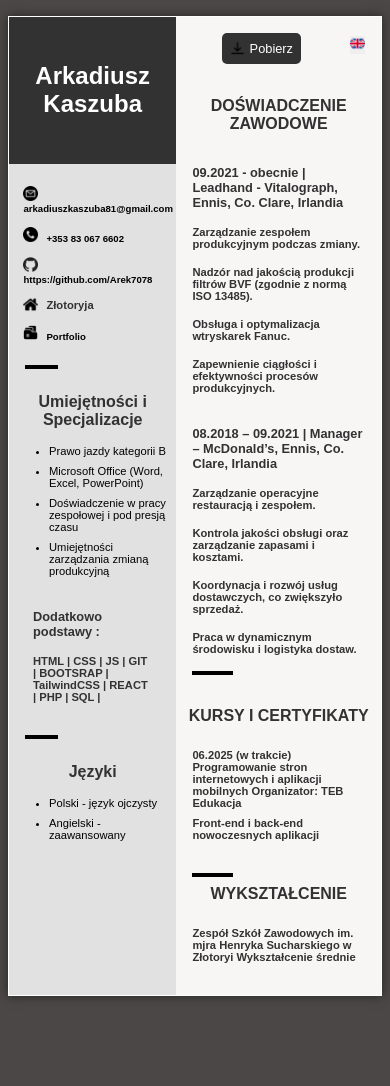
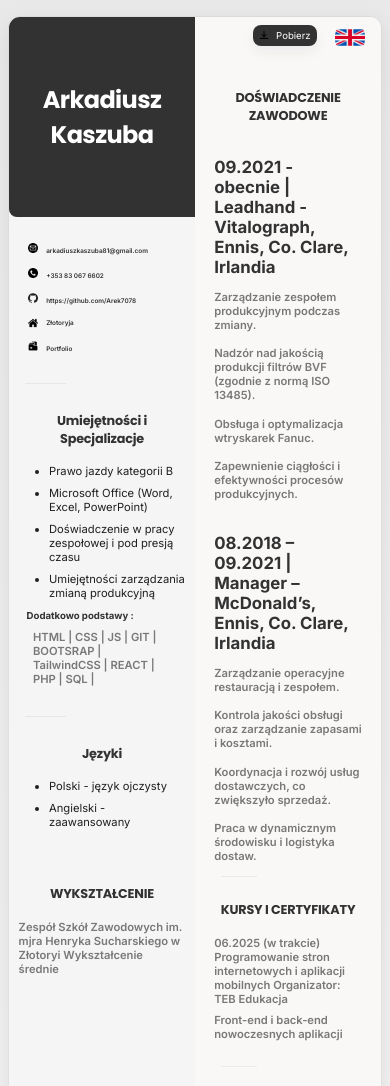
Before and after one commit to Arek7078/cv, a website built with Vite: page index.html in a window 390 px wide. Shown: the top 1086 px of the page. Before the commit the page ends 1012 px from the top, so only its background shows below. Built offline with nearby package versions, Linux system fonts and the light colour scheme.

Commit message:
new design + layout.js for better responsive

```diff
--- a/index.html
+++ b/index.html
@@ -5,12 +5,13 @@
     <link rel="icon" type="image/svg+xml" href="/vite.svg" />
     <meta name="viewport" content="width=device-width, initial-scale=1.0" />
     <link rel="stylesheet" href="./src/style.css">
+  <link href="https://fonts.googleapis.com/css2?family=Inter:wght@300;400;600;700&family=Poppins:wght@400;600;700&display=swap" rel="stylesheet">
     <title>CV</title>
   </head>
   <body>
     <main>
       <!-- buttons -->
-       <button id="langBtn"><img src="./public/assets/united-kingdom.png" alt="eng" width="40px" height="30px" style="border-radius: 10px;"></button>
+       <button id="langBtn"><img id="languageImg" src="./public/assets/united-kingdom.png" alt="eng" width="40px" height="30px" style="border-radius: 10px;"></button>
        <a id="download" href="#" download="Arkadiusz Kaszuba CV"><img src="./public/assets/download.png" alt="download" width="20px" height="20px">Pobierz</a>
       <!-- cv -->
       <div class="left-container">
@@ -21,11 +22,11 @@
 
         <div class="info">
           <ul>
-            <li><a href="mail"><img src="./public/assets/email.png" alt="email" width="20px" height="20px">arkadiuszkaszuba81@gmail.com</a></li>
-            <li><a href="tel"><img src="./public/assets/phone-call.png" alt="phone-call" width="20px" height="20px">+353 83 067 6602</a></li>
-            <li><a href="https://github.com/Arek7078"><img src="./public/assets/github.png" alt="github" width="20px" height="20px">https://github.com/Arek7078</a></li>
-            <li><img src="./public/assets/home.png" alt="home" width="20px" height="20px"><p>Złotoryja</p></li>
-            <li><a id="portfolio" href="portfolio"><img src="./public/assets/portfolio.png" alt="email" width="20px" height="20px">Portfolio</a></li>
+            <li><a href="mailto:arkadiuszkaszuba81@gmail.com"><img src="./public/assets/email.png" alt="email" width="20px" height="20px" target="_blank">arkadiuszkaszuba81@gmail.com</a></li>
+            <li><a href="tel:+353830676602"><img src="./public/assets/phone-call.png" alt="phone-call" width="20px" height="20px">+353 83 067 6602</a></li>
+            <li><a href="https://github.com/Arek7078"><img src="./public/assets/github.png" alt="github" width="20px" height="20px" target="_blank">https://github.com/Arek7078</a></li>
+            <li><img src="./public/assets/home.png" alt="home" width="20px" height="20px" ><a href="https://maps.app.goo.gl/h5zxNTGFo3Zx8Z2VA" target="_blank">Złotoryja</a></li>
+            <li><a id="portfolio" href="portfolio"><img src="./public/assets/portfolio.png" alt="email" width="20px" height="20px" target="_blank">Portfolio</a></li>
           </ul>
         </div>
 
--- /dev/null
+++ b/src/layout.js
@@ -0,0 +1,15 @@
+const education = document.querySelector(".education");
+const leftContainer = document.querySelector(".left-container");
+const rightContainer = document.querySelector(".right-container");
+
+export function lessThank400px() {
+  function moveEducation() {
+    if (window.innerWidth < 400) {
+      leftContainer.appendChild(education);
+    } else {
+      rightContainer.appendChild(education);
+    }
+  }
+  window.addEventListener("resize", moveEducation);
+  moveEducation();
+}
--- a/src/main.js
+++ b/src/main.js
@@ -1,3 +1,5 @@
 import { changeLanguage} from "./language";
+import { lessThank400px } from "./layout";
 
 changeLanguage();
+lessThank400px();
--- a/src/style.css
+++ b/src/style.css
@@ -1,223 +1,284 @@
-:root{
-    --primary-color:rgb(50, 50, 50);
-    --left-container-color:rgb(225, 225, 225);
-    --rigth-container-color:rgb(248, 245, 245);
-    --text-color:white;
+:root {
+  --primary-color: rgb(50, 50, 50);
+  --accent-color: rgb(30, 130, 170);
+  --left-container-color: rgb(245, 245, 246);
+  --rigth-container-color: rgb(250, 248, 247);
+  --muted: rgb(120, 120, 120);
+  --text-color: #1f1f1f;
+  --surface-border: rgba(0, 0, 0, 0.06);
 }
 
-*{
-    margin:0;
-    padding:0;
-    box-sizing:border-box;
+* {
+  margin: 0;
+  padding: 0;
+  box-sizing: border-box;
 }
-body{
-    background-color:rgb(75, 71, 71);
-    font-family: Arial, Helvetica, sans-serif;
+body {
+  background: linear-gradient(
+    180deg,
+    rgba(75, 71, 71, 0.12),
+    rgba(75, 71, 71, 0.08)
+  );
+  font-family: Inter, system-ui, -apple-system, "Segoe UI", Roboto,
+    "Helvetica Neue", Arial;
   display: flex;
   justify-content: center;
   align-items: center;
   min-height: 100vh;
-
-
+  color: var(--text-color);
+  -webkit-font-smoothing: antialiased;
+  -moz-osx-font-smoothing: grayscale;
 }
 
-main{
-    display:flex;
-    max-width:768px;
-    position:relative;
+main {
+  display: flex;
+  max-width: 820px;
+  width: 98%;
+  position: relative;
   margin: 1rem 0.5rem;
-    border: 1px solid white;
-    box-shadow:0 0 10px rgba(0, 0, 0, 0.5);
+  border-radius: 12px;
+  overflow: hidden;
+  border: 1px solid var(--surface-border);
+  box-shadow: 0 6px 20px rgba(16, 24, 40, 0.08);
+  background: transparent;
+  animation: cardEnter 420ms cubic-bezier(0.2, 0.9, 0.2, 1);
+}
 
+@keyframes cardEnter {
+  from {
+    transform: translateY(6px);
+    opacity: 0;
+  }
+  to {
+    transform: translateY(0);
+    opacity: 1;
+  }
+}
+
+/* typography */
+h1 {
+  font-family: "Poppins", Inter, sans-serif;
+  font-weight: 700;
+  letter-spacing: -0.6px;
+  font-size: 1.4rem;
+}
+h2 {
+  font-family: "Poppins", Inter, sans-serif;
+}
+p,
+li,
+a {
+  transition: color 180ms ease, transform 180ms ease;
+}
+
+/* subtle hover effects */
+.info ul li:hover {
+  background: rgba(0, 0, 0, 0.02);
+  border-radius: 6px;
+  transform: translateX(2px);
+}
+.job1,
+.job2 {
+  transition: transform 220ms ease, box-shadow 220ms ease;
+}
+.job1:hover,
+.job2:hover {
+  transform: translateY(-4px);
+  box-shadow: 0 10px 30px rgba(16, 24, 40, 0.04);
 }
 /* contact start */
-.left-container{
-    background-color:var(--left-container-color);
-    max-width:45%;
-
-
+.left-container {
+  background-color: var(--left-container-color);
+  max-width:40%;
+  padding-bottom: 1.2rem;
 }
-.right-container{
+.right-container {
   background-color: var(--rigth-container-color);
-    max-width: 55%;
-
+  max-width:60%;
+  padding: 1rem 0.6rem;
 }
-.name{
-    max-width:100%;
-    height:26%;
-    background-color:var(--primary-color);
-    color:white;
-    display:flex;
-    align-items:center;
-    justify-content:center;
-    font-size:1rem;
+.name {
+  max-width: 100%;
+  background-color: var(--primary-color);
+  color: white;
+  display: flex;
+  align-items: center;
+  justify-content: center;
+  padding: 1.2rem 0.8rem;
+  font-size: 1.05rem;
   text-align: center;
+  border-bottom-left-radius: 8px;
+  height: 15%;
 }
-.info{
-    width:100%;
-    padding:0.5rem;
-    margin-top:0.5rem;
-
+.info {
+  width: 100%;
+  padding: 0.75rem 0.8rem;
+  margin-top: 0.5rem;
 }
-.info ul{
-    list-style:none;
-
+.info ul {
+  list-style: none;
 }
-.info ul li{
-    padding:0.4rem;
-    display:flex;
-    align-items:center;
-
+.info ul li {
+  padding: 0.4rem;
+  display: flex;
+  align-items: center;
 }
-.info ul li a{
-    text-decoration:none;
-    color: black;
-    font-size:0.7rem;
-    font-weight:600;
-
+.info ul li a {
+  text-decoration: none;
+  color: var(--primary-color);
+  font-size: 0.82rem;
+  font-weight: 600;
 }
-.info ul li img{
-    margin-right:0.5rem;
+.info ul li img {
+  margin-right: 0.5rem;
 }
-p{
-    font-size:0.8rem;
-    color: var(--primary-color);
-    font-weight: bold;
-    ;
-
+p {
+  font-size: 0.88rem;
+  color: var(--muted);
+  font-weight: 600;
 }
-hr{
-    border:2px solid black;
-    margin: 0.5rem 0 0.5rem 1rem;
-    width:20%;
+hr {
+  border: none;
+  height: 1px;
+  background: var(--surface-border);
+  margin: 0.75rem 0 0.75rem 1rem;
+  width: 22%;
 }
 /* contact ends */
 
 /* skills start */
-.skills{
-    width:100%;
-    padding:0.5rem;
-    margin-top:0.5rem;
+.skills {
+  width: 100%;
+  padding: 0.5rem;
+  margin-top: 0.5rem;
 }
-h2{
-    font-size:1.4rem;
+h2 {
+  font-size: 1.35rem;
   color: var(--primary-color);
   margin: 0.5rem 0.5rem;
-    font-weight:700;
+  font-weight: 700;
   text-align: center;
+  letter-spacing: -0.2px;
 }
-.skills ul{
-
-    display:flex;
+.skills ul {
+  display: flex;
   justify-content: start;
   flex-direction: column;
-    gap:0.5rem;
-    margin-top:1rem;
-    margin-left:2rem;
+  gap: 0.5rem;
+  margin-top: 1rem;
+  margin-left: 2rem;
 }
-h3{
-    font-size:1.1rem;
+.job1 h3,
+.job2 h3,
+h3 {
+  font-size: 1.05rem;
   color: var(--primary-color);
-    margin: 1rem;
-    font-weight:bold;
+  margin: 0.6rem 0.6rem;
+  font-weight: 700;
 }
-.progLang{
-    display:flex;
+.progLang {
+  display: flex;
   flex-direction: column;
-    gap:0.5rem;
-    margin:1rem;
+  gap: 0.4rem;
+  margin: 0.6rem 1rem;
+  color: var(--muted);
+  font-weight: 600;
 }
 /* skills end */
 
 /* languages start */
-.languages{
-    width:100%;
-    padding:0.5rem;
-    margin-top:0.5rem;
+.languages {
+  width: 100%;
+  padding: 0.5rem;
+  margin-top: 0.5rem;
 }
-.languages ul{
-    display:flex;
+.languages ul {
+  display: flex;
   justify-content: start;
   flex-direction: column;
-    gap:0.5rem;
-    margin-top:1rem;
-    margin-left:2rem;
+  gap: 0.5rem;
+  margin-top: 1rem;
+  margin-left: 2rem;
 }
 /* languages end */
 /* expierience start */
-.experience{
-
-    width:100%;
-    margin-top: 5rem;
+.experience {
+  width: 100%;
+  margin-top: 3.5rem;
 }
-h3{
+.experience h3 {
   margin-top: 2rem;
 }
-.experience ul{
-    list-style:none;
-    display:flex;
+.experience ul {
+  list-style: none;
+  display: flex;
   flex-direction: column;
-    gap:1rem;
-    margin:1rem;
+  gap: 0.9rem;
+  margin: 0.8rem 0.6rem;
 }
-.job1{
-    margin-bottom:3rem;
+.job1 {
+  margin-bottom: 3rem;
 }
 /* expierience ends */
 /* courses start */
-.courses{
-    width:100%;
-    margin-top: 2rem;
-    margin-bottom:3rem;
+.courses {
+  width: 100%;
+  margin-top: 1.5rem;
+  margin-bottom: 2rem;
 }
-.courses ul{
-    list-style:none;
-    display:flex;
+.courses ul {
+  list-style: none;
+  display: flex;
   flex-direction: column;
-    gap:0.5rem;
-    padding: 1rem;
+  gap: 0.4rem;
+  padding: 0.6rem 0.6rem;
 }
-
 
 /* courses ends */
 /* education starts */
-.education{
-    width:100%;
-    margin-top: 2rem;
-    margin-bottom:1rem;
+.education {
+  width: 100%;
+  margin-top: 1.2rem;
+  margin-bottom: 1rem;
 }
-.education ul{
-    list-style:none;
-    display:flex;
+.education ul {
+  list-style: none;
+  display: flex;
   flex-direction: column;
-    gap:0.5rem;
-    padding: 1rem;
+  gap: 0.4rem;
+  padding: 0.6rem 0.6rem;
 }
 /* education ends */
 /* buttons start */
-button{
-    position:absolute;
-    top:1.2rem;
-    right:1rem;
+#lang button,
+button {
+  position: absolute;
+  top: 1.2rem;
+  right: 1rem;
   border: none;
   cursor: pointer;
-
-
-
+  background: transparent;
+  padding: 0;
 }
-#download{
-    position:absolute;
-    top:1rem;
-    right:5rem;
-    text-decoration:none;
-    color:white;
-    background-color:var(--primary-color);
-    padding:0.5rem;
-    border-radius:5px;
-    font-size:0.8rem;
-    display:flex;
-    align-items:center;
-    gap:0.3rem;
+#download {
+  position: absolute;
+  top: 1rem;
+  right: 5rem;
+  text-decoration: none;
+  color: white;
+  background-color: var(--primary-color);
+  padding: 0.45rem 0.6rem;
+  border-radius: 8px;
+  font-size: 0.85rem;
+  display: flex;
+  align-items: center;
+  gap: 0.45rem;
+  box-shadow: 0 6px 14px rgba(16, 24, 40, 0.06);
+  transition: transform 160ms ease, box-shadow 160ms ease;
+}
+#download:hover {
+  transform: translateY(-2px);
+  box-shadow: 0 12px 30px rgba(16, 24, 40, 0.08);
 }
 /* buttons ends */
 
@@ -232,41 +293,66 @@ button{
     display:none;
 } */
 @media screen and (max-width: 600px) {
-    h1{
+  h1 {
     font-size: 1.5rem;
   }
-    h2{
-        font-size: 1rem;
-    }
-    h3{
+  h2 {
     font-size: 0.8rem;
   }
-    .name{
-        height: 15%;
+  h3 {
+    font-size: 0.6rem;
   }
-    p{
+  .name {
+    height: 200px;
+    padding: 0.8rem 0.6rem;
+  }
+  p {
     font-size: 0.7rem;
   }
-    li{
+  li {
     font-size: 0.7rem;
   }
-    a{
+  a {
     font-size: 0.1rem;
   }
-    .job1{
-        margin-bottom:0.5rem;
+  .job1 {
+    margin-bottom: 0.5rem;
   }
-    img{
-        width:15px;
-        height:15px;
+  img {
+    width: 10px;
+    height: 10px;
   }
-    .info ul li a{
-        font-size:0.6rem;
+  .info ul li a {
+    font-size: 0.4rem;
   }
-    .courses{
-        margin-bottom:1rem;
+
+  .courses {
+    margin-bottom: 1rem;
   }
-    .education{
-        margin-top:0.5rem;
+  .education {
+    margin-top: 3rem;
+
   }
+  .left-container {
+    max-width: 50%;
   }
+  .right-container {
+    max-width: 50%;
+  }
+  #download{
+    top: 0.5rem;
+    right: 4rem;
+    padding: 0.3rem 0.4rem;
+    font-size: 0.6rem;
+  }
+  #languageImg{
+    width: 30px;
+    height: 25px;
+
+  }
+  #langBtn{
+    top: 0.5rem;
+    right: 1rem;
+  }
+
+}
```
Lines whose indentation alone changed are shown as unchanged.
